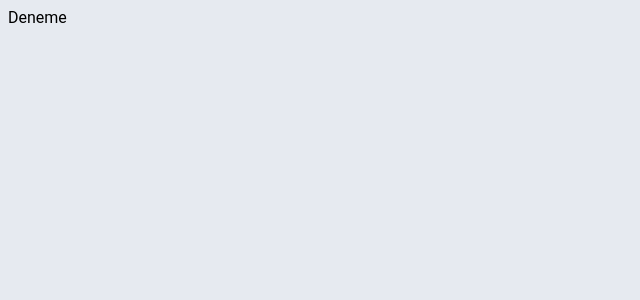
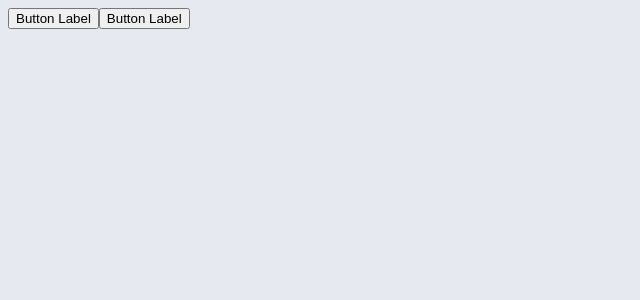
Before and after one commit to Mwiert/miniSpa, a Vue app: page /powerpuffgirls in a window 1280 px wide. Shown: the top 300 px of the page, without its empty margins (0-640 px from the left). Built offline with nearby package versions, Linux system fonts and the light colour scheme; a web font is replaced by a local one.

Commit message:
adding button

```diff
--- a/src/components/UIButton.vue
+++ b/src/components/UIButton.vue
@@ -0,0 +1,27 @@
+<template>
+    <span>
+        <button>Button Label</button>
+    </span>
+
+    <span>
+        <button>Button Label</button>
+    </span>
+
+</template>
+
+<script lang="ts">
+export default {
+  name: 'UIButton',
+  components: {},
+  data() {
+    return {}
+  },
+  created() {},
+  mounted() {},
+  computed: {},
+  methods: {}
+}
+</script>
+
+<style>
+</style>
--- a/src/pages/PowerPuffGirls.vue
+++ b/src/pages/PowerPuffGirls.vue
@@ -1,9 +1,20 @@
 <template>
-    <div>Deneme</div>
+    <div>
+        <UIButton />
+        </div>
 </template>
 
 <script lang="ts">
+import UIButton from '../components/UIButton.vue'
 export default {
-    name: 'PowerPuffGirls'
+    name: 'PowerPuffGirls',
+    components: {
+        UIButton,
+    },
+    data() {
+        return {
+
+        }
+    },
 }
 </script>
```
